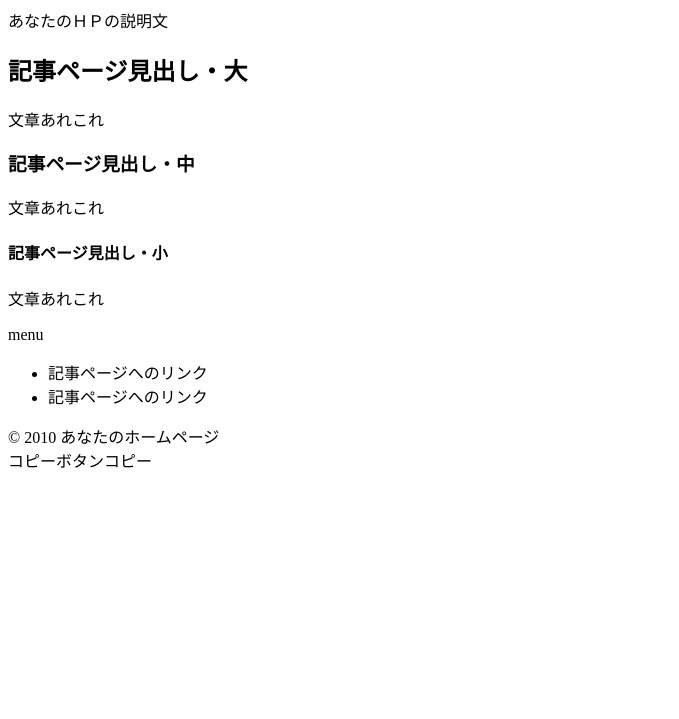
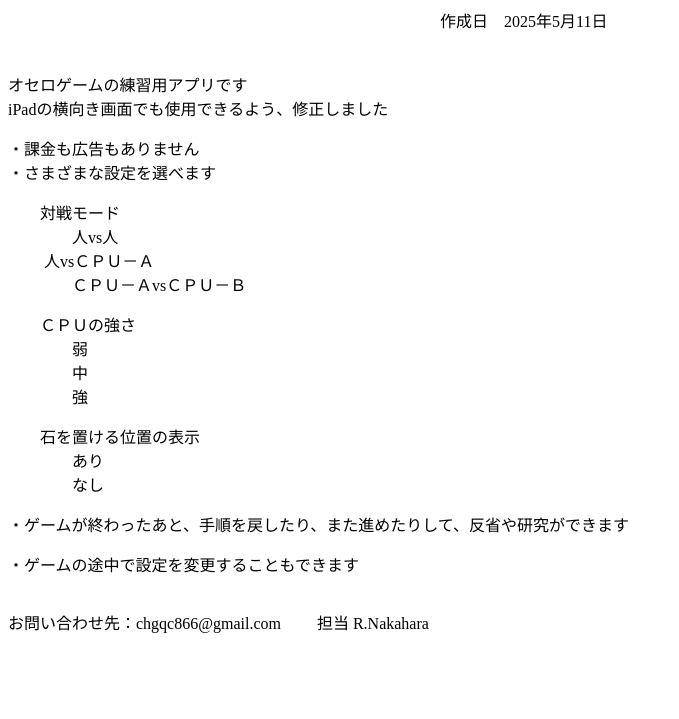
Before and after one commit to NakaharaRyutaro/NakaharaRyutaro, a plain HTML site: page index.html in a window 1280 px wide. Shown: the part 81-800 px from the top of the page, without its empty margins (0-679 px from the left). Drawn offline with Linux system fonts and the light colour scheme.

Commit message:
Update index.html

```diff
--- a/index.html
+++ b/index.html
@@ -1,41 +1,34 @@
 <!DOCTYPE html>
-<html lang="ja">
+<html>
 <head>
-<meta charset="UTF-8">
-<title>あなたのＨＰタイトル</title>
-<meta name="keywords" content="ページのキーワードA,B,C">
-<meta name="description" content="ページの説明">
-<meta name="viewport" content="width=device-width, initial-scale=1.0">
-<link rel="stylesheet" href="index.css">
+  <meta charset="utf-8">
+  <meta name="viewport" content="width=device-width, initial-scale=1.0">
+  <link rel="stylesheet" type="text/css" href="stylesheet.css">
 </head>
 <body>
-<div id="outer">
-<header><div id="header-container"><div id="head-inner"><h1>あなたのＨＰタイトル</h1>
-<p class="description">あなたのＨＰの説明文</p></div></div>
-</header>
-<div id="content-wrapper">
-<main>
-<div id="inner">
-<h2>記事ページ見出し・大</h2>
-<p>文章あれこれ</p>
-<h3>記事ページ見出し・中</h3>
-<p>文章あれこれ</p>
-<h4>記事ページ見出し・小</h4>
-<p>文章あれこれ</p>
-</div>
-</main>
-<aside>
-<div id="middle-inner">
-<div class="side-title">menu</div>
-<div class="side">
-<ul>
-<li>記事ページへのリンク</li>
-<li>記事ページへのリンク</li>
-</ul>
-</div>
-</div>
-</aside>
-</div>
-<footer>© 2010 あなたのホームページ</footer>
-</div></body>
-</html>コピーボタンコピー
+  <header>
+    <div class="container">
+      <div class="header-left">
+      </div>
+      </div>
+    </div>
+  </header>
+  <div class="top-wrapper">
+    <div class="container">
+      <h1>「オセロ練習用」アプリ<br></h1>
+      <p>　　　　　　　　　　　　　　　　　　　　　　　　　　　作成日　2025年5月11日　<br>　</p>
+      <p>オセロゲームの練習用アプリです<br>iPadの横向き画面でも使用できるよう、修正しました</p>
+      <p>・課金も広告もありません<br>・さまざまな設定を選べます</p>
+      <p>　　対戦モード<br>　　　　人vs人<br> 　　 人vsＣＰＵ－Ａ<br>　　　　ＣＰＵ－ＡvsＣＰＵ－Ｂ</p>
+      <p>　　ＣＰＵの強さ<br>　　　　弱<br>　　　　中<br>　　　　強</p>
+      <p>　　石を置ける位置の表示<br>　　　　あり<br>　　　　なし</p>
+      <p>・ゲームが終わったあと、手順を戻したり、また進めたりして、反省や研究ができます</p>
+      <p>・ゲームの途中で設定を変更することもできます</p>
+      <p> <br>お問い合わせ先：chgqc866@gmail.com 　　担当 R.Nakahara</p>
+      </div>
+    </div>
+  </div>
+    </div>
+  </footer>
+</body>
+</html>
```
